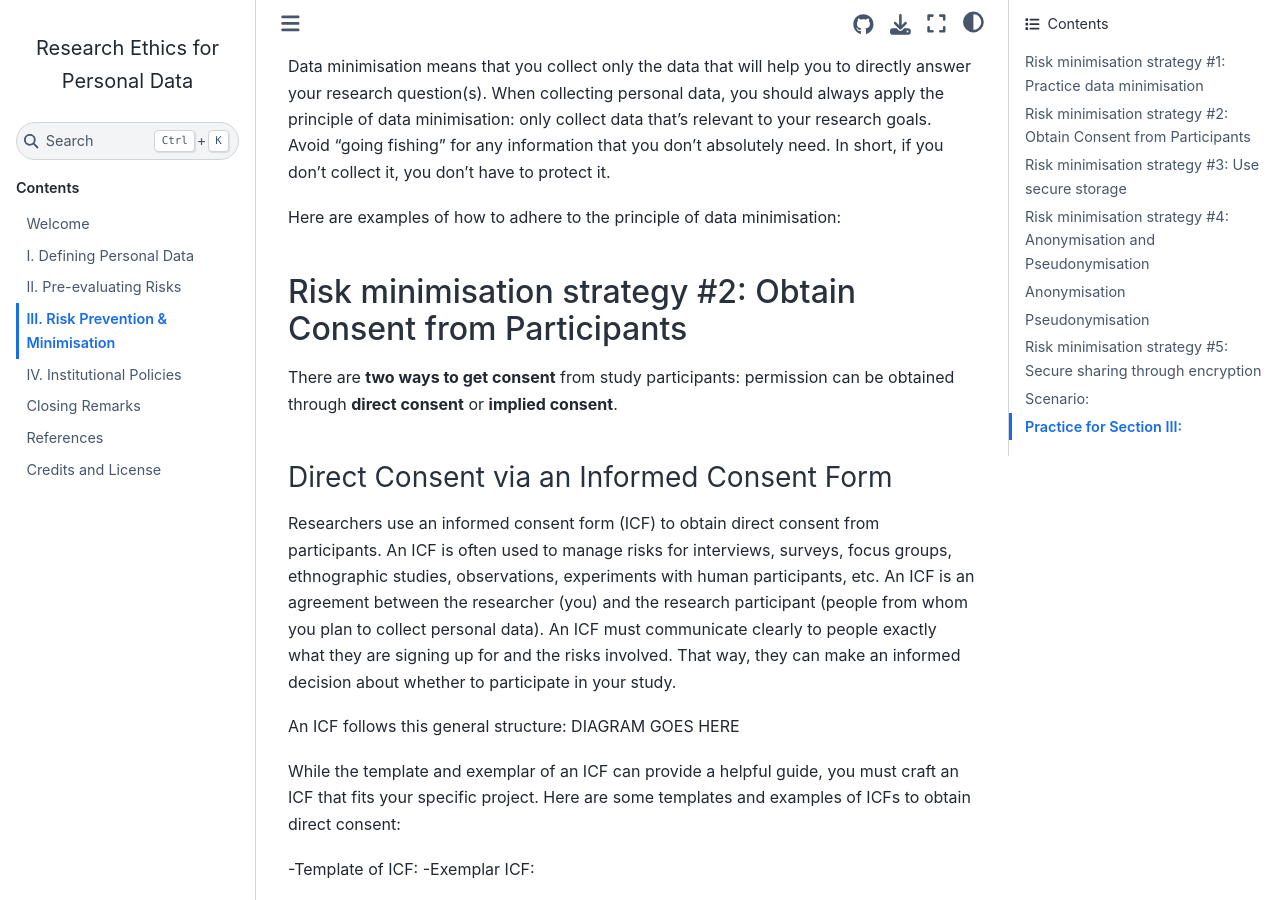
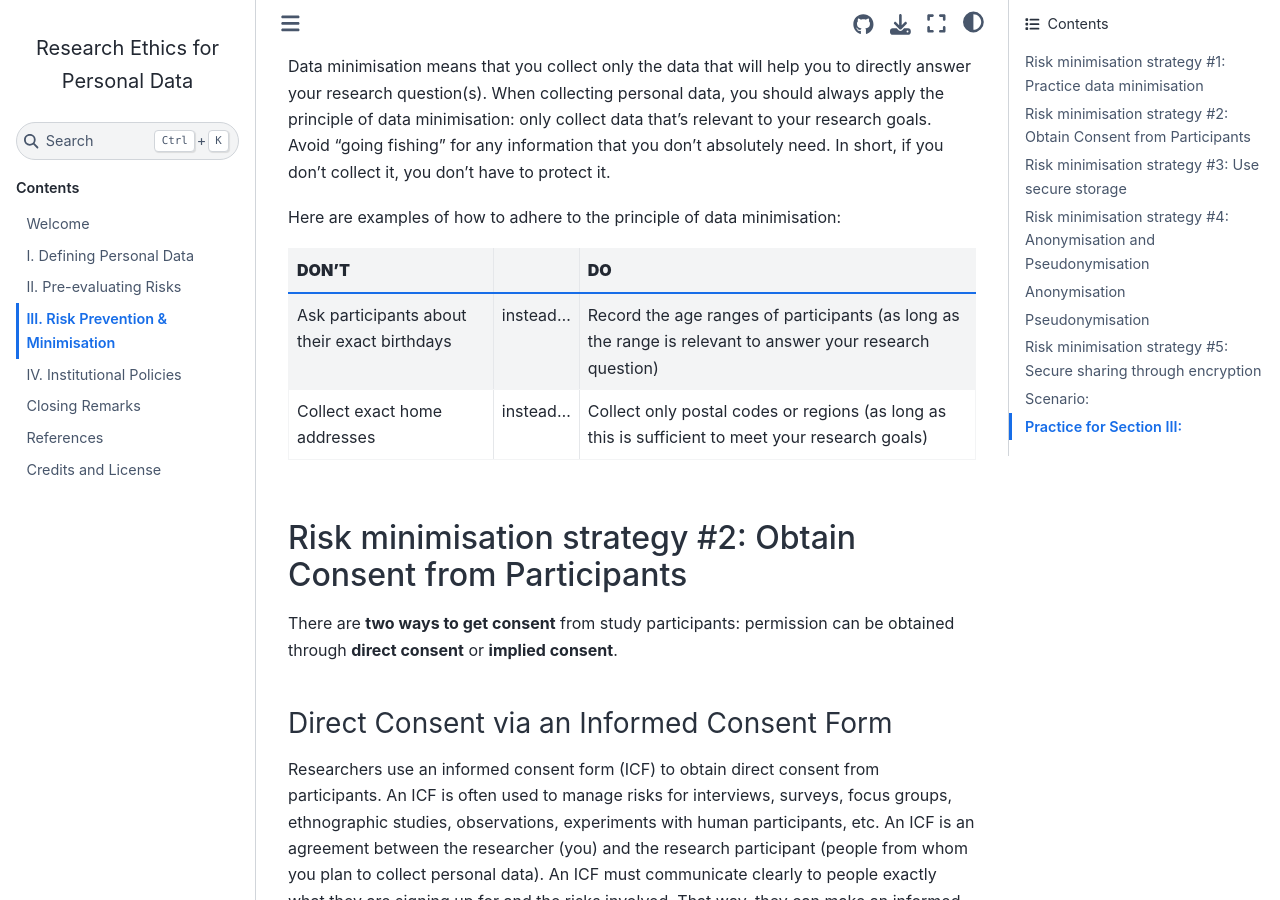
Before and after one commit to tu-delft-library/BSc_Research_Ethics_for_Personal_Data, a Jupyter Book: the page built from book/risk_mitigation.md, in a window 1280 px wide and 900 px high, scrolled down 559 px. Built offline with Jupyter Book 1.0.4 settings and Sphinx 7.4.7 and the Sphinx Book theme 1.1.4, drawn with Linux system fonts in a browser that asks for light colours; comment, search, counter and statistics services are not loaded.

Commit message:
added table for data minimisation

```diff
--- a/book/risk_mitigation.md
+++ b/book/risk_mitigation.md
@@ -16,6 +16,11 @@ Below, we'll look at five baseline risk prevention and minimisation strategies t
 Data minimisation means that you collect only the data that will help you to directly answer your research question(s). When collecting personal data, you should always apply the principle of data minimisation: only collect data that's relevant to your research goals. Avoid "going fishing” for any information that you don't absolutely need. In short, if you don't collect it, you don't have to protect it.
 
 Here are examples of how to adhere to the principle of data minimisation:
+
+| **DON'T** |   | **DO** |
+|---|---|---|
+| Ask participants about their exact birthdays | instead... |  Record the age ranges of participants (as long as the range is relevant to answer your research question) |
+| Collect exact home addresses | instead... | Collect only postal codes or regions (as long as this is sufficient to meet your research goals) |
 
 ## Risk minimisation strategy #2: Obtain Consent from Participants
 
```
